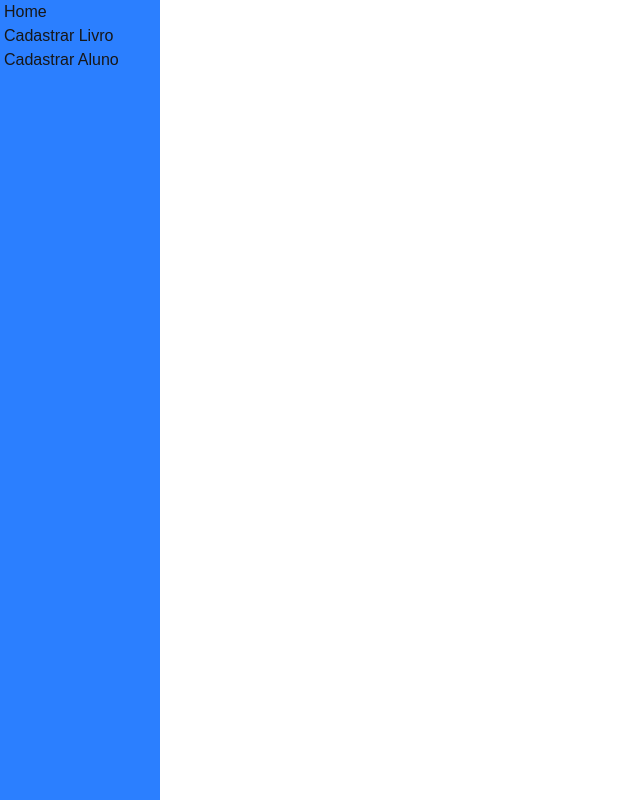
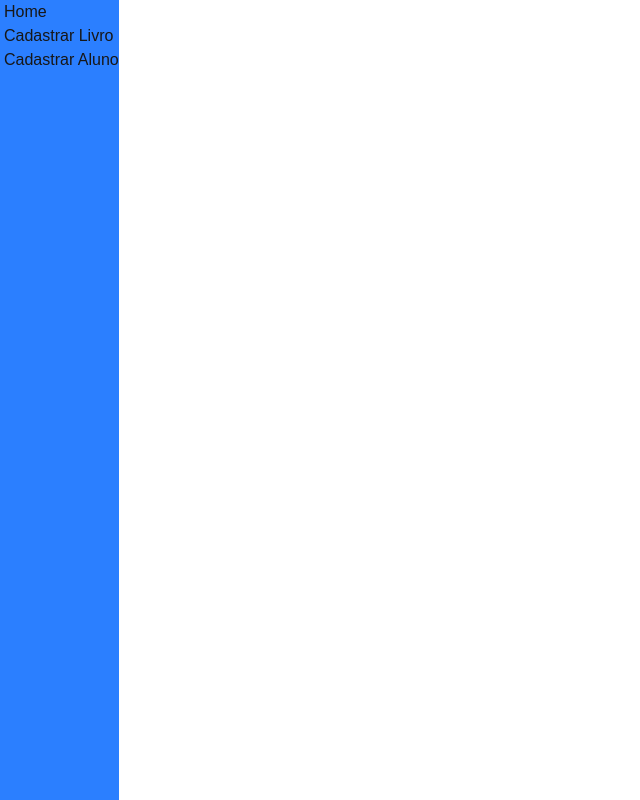
Before and after one commit to GFB-code/ProgWeb-2trim, a Next.js app: page / in a window 1280 px wide. Shown: the whole page, without its empty margins (0-640 px from the left). Built offline with nearby package versions, Linux system fonts and the light colour scheme.

Commit message:
mudado a localização da pasta pages para funcionar melhor

```diff
--- a/src/app/layout.tsx
+++ b/src/app/layout.tsx
@@ -28,7 +28,7 @@
       lang="en"
       className={`${geistSans.variable} ${geistMono.variable} h-full antialiased`}
     >
-      <body className="min-h-full flex flex-col">
+      <body className="min-h-full flex flex-row">
         <Sidepage />
         {children}
         </body>
--- a/src/data/Sidepage.tsx
+++ b/src/data/Sidepage.tsx
@@ -3,9 +3,9 @@
     return(
         <nav className="flex flex-col min-h-screen max-w-1/8 bg-blue-500 pl-1">
             <Link href={"/"} className="hover:underline w-1">Home</Link>
-            <Link href={"../pages/CadastroLivro"} className="hover:underline">Cadastrar Livro</Link>
-            <Link href={"../pages/CadastroAluno"} className="hover:underline">Cadastrar Aluno</Link>
-
+            <Link href={"/pages/CadastroLivro"} className="hover:underline">Cadastrar Livro</Link>
+            <Link href={"/pages/CadastroAluno"} className="hover:underline">Cadastrar Aluno</Link>
+            {/* <Link href={"/pages/teste"} className="hover:underline">teste</Link> */}
         </nav>
     )
 }
```
Also changed, not shown: src/app/pages/CadastroAluno/page.tsx (renamed from src/pages/CadastroAluno/page.tsx), src/app/pages/CadastroLivro/page.tsx (renamed from src/pages/CadastroLivro/page.tsx), 1 other file (tests, documents, lock files or other folders).
